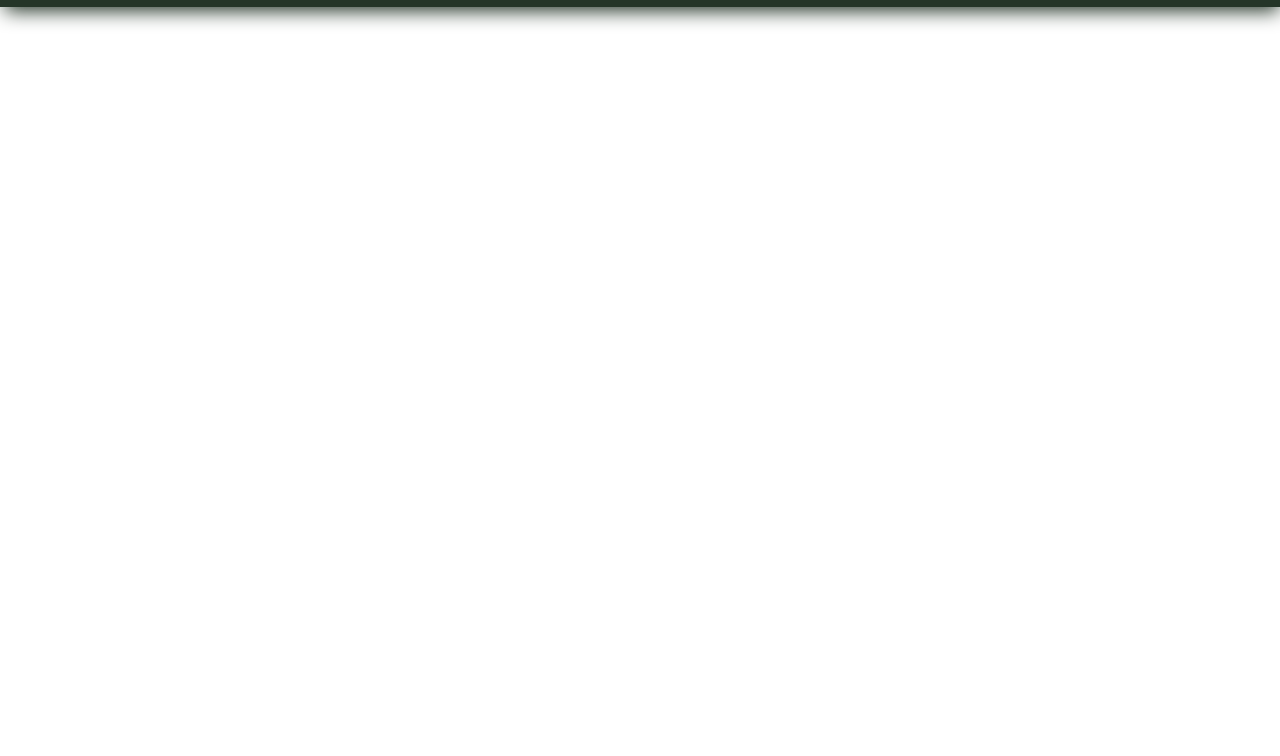
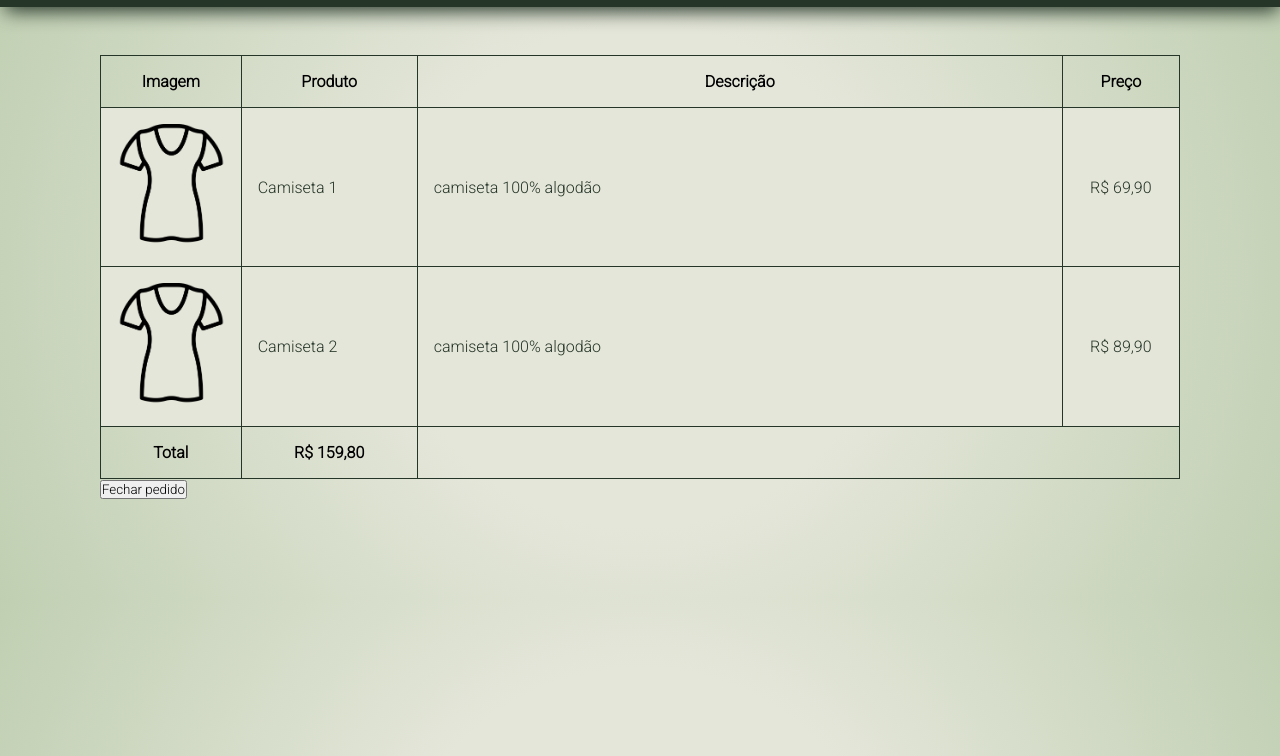
Before and after one commit to kanandadegues/LojaVirtual, a plain HTML site: page pages/carrinho.html in a window 1280 px wide. Shown: the part 44-800 px from the top of the page. Drawn offline with nearby package versions, Linux system fonts and the light colour scheme.

Commit message:
atualizações

```diff
--- a/pages/assets/css/carrinho.css
+++ b/pages/assets/css/carrinho.css
@@ -48,3 +48,64 @@ header{
     font-size: 25px;
     cursor: pointer;
 }
+
+.container-tabela {
+    padding: 75px;
+  }
+
+  .container-tabela .tabela {
+    margin: 24px auto;
+    max-width: 1080px;
+  }
+
+  .container-tabela table {
+    table-layout: fixed;
+    width: 100%;
+    border-collapse: collapse;
+    border: 1px solid #253528;
+  }
+
+  .container-tabela thead th:nth-child(1) {
+    width: 12%;
+  }
+
+  .container-tabela thead th:nth-child(2) {
+    width: 15%;
+  }
+
+  .container-tabela thead th:nth-child(3) {
+    width: 55%;
+  }
+
+  .container-tabela thead th:nth-child(4) {
+    width: 10%;
+  }
+
+  .exercise-container tbody td:nth-child(1) {
+    text-align: center;
+  }
+
+  .container-tabela tbody td:nth-child(4),
+  .container-tabela tfoot td:nth-child(4) {
+    text-align: center;
+  }
+
+  .container-tabela td img {
+    width: 100%;
+  }
+
+  .container-tabela th,
+  .container-tabela td {
+    padding: 16px;
+    border: 1px solid #253528;
+  }
+
+  .container-tabela tbody tr {
+    background-color: #e4e6d9;
+    color: #253528;
+  }
+
+  .container-table table {
+    background-color: #253528;
+    color: #e4e6d9;
+  }
--- a/pages/carrinho.html
+++ b/pages/carrinho.html
@@ -33,7 +33,71 @@
 
        </header>
 
+       <div class="container-tabela">
+           <div class="tabela">
+               <table>
+                <thead>
+                    <tr>
+                        <th>
+                            Imagem
+                        </th>
+                        <th>
+                            Produto
+                        </th>
+                        <th>
+                            Descrição
+                        </th>
+                        <th>
+                            Preço
+                        </th>
+                    </tr>
+                </thead>
+                <tbody>
+                    <tr>
+                        <td>
+                            <img src="assets/img/camiseta1.png">
+                        </td>
+                        <td>
+                            Camiseta 1
+                        </td>
+                        <td>
+                            camiseta 100% algodão
+                        </td>
+                        <td>
+                            R$ 69,90
+                        </td>
+                    </tr>
+                    <tr>
+                        <td>
+                            <img src="assets/img/camiseta1.png">
+                        </td>
+                        <td>
+                            Camiseta 2
+                        </td>
+                        <td>
+                            camiseta 100% algodão
+                        </td>
+                        <td>
+                            R$ 89,90
+                        </td>
+                    </tr>
+                </tbody>
+                <tfoot>
+                    <tr>
+                        <th>Total</th>
+                        <th>R$ 159,80</th>
+                    </tr>
+                </tfoot>
+               </table>
+               <div class="btn">
+                <button class="comprar">Fechar pedido</button>
+               </div>
+           </div>
 
+           <script>
+
+           </script>
+       </div>
 
        <script type="module" src="https://unpkg.com/ionicons@5.5.2/dist/ionicons/ionicons.esm.js"></script>
 
```
Also changed, not shown: pages/index.html (+37 -18 lines).
